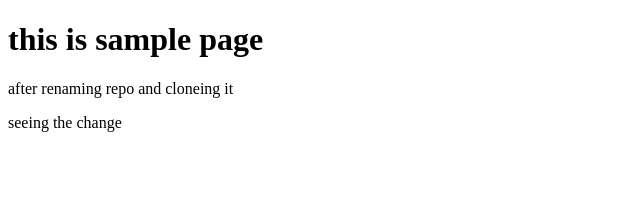
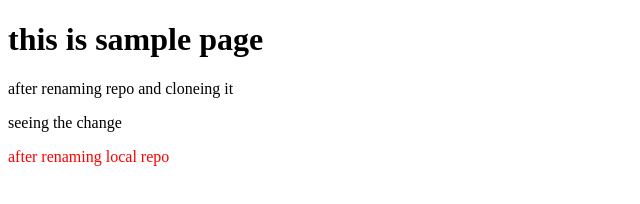
Before and after one commit to chanchal16/sample, a plain HTML site: page index.html in a window 1280 px wide. Shown: the whole page, without its empty margins (0-640 px from the left). Drawn offline with Linux system fonts and the light colour scheme.

Commit message:
style - change text color

```diff
--- a/index.html
+++ b/index.html
@@ -10,5 +10,6 @@
     <h1>this is sample page</h1>
     <p>after renaming repo and cloneing it</p>
     <span>seeing the change</span>
+    <p style="color: red;">after renaming local repo</p>
 </body>
 </html>
```
